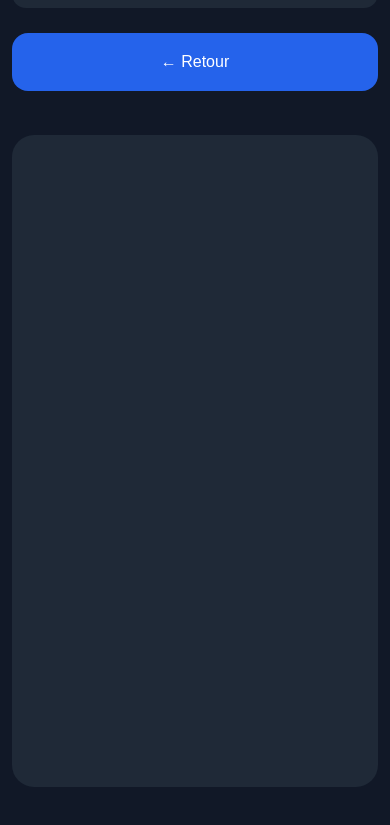
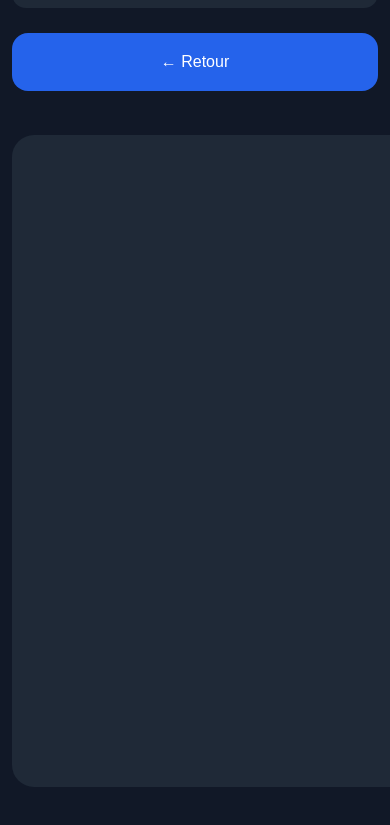
Before and after one commit to mrlenoirlaurent-ops/karaoke-app, a website: page public/index.html in a window 390 px wide. Shown: the part 6249-7074 px from the top of the page. Drawn offline with Linux system fonts and the light colour scheme.

Commit message:
Update style.css

```diff
--- a/public/style.css
+++ b/public/style.css
@@ -117,6 +117,9 @@ h1 {
   margin-top: 24px;
   text-align: center;
   overflow-y: auto;
+  max-width: 1700px;
+  width: 95%;
+  margin: 24px auto;
 }
 
 #backBtn {
@@ -190,7 +193,7 @@ h1 {
 
   #lyrics {
     font-size: 2.5rem;
-    line-height: 2.8rem;
+    line-height: 3.5rem;
     padding: 20px 14px;
     border-radius: 16px;
     text-align: center;
```
